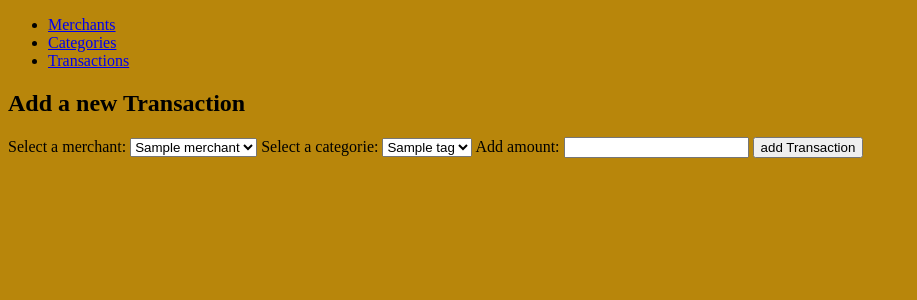
After one commit to PrinsWillem/Spending_Tracker_Project, a Flask app: page /transactions/new in a window 1280 px wide. The commit adds this page. Shown: the top 300 px of the page, without its empty margins (0-917 px from the left). Run offline with Flask 2, Linux system fonts and the light colour scheme; a database or web service that is not in the repository returns one stand-in record (values such as "Sample title"); some libraries are stand-ins or nearby versions.

Commit message:
added transaction_controller and hmtl working

```diff
--- a/app.py
+++ b/app.py
@@ -2,13 +2,13 @@ from flask import Flask, render_template
 
 from controllers.merchant_controller import merchants_blueprint
 from controllers.tag_controller import tags_blueprint
-# from controllers.transaction_controller import transactions_blueprint
+from controllers.transaction_controller import transactions_blueprint
 
 app = Flask(__name__)
 
 app.register_blueprint(merchants_blueprint)
 app.register_blueprint(tags_blueprint)
-# app.register_blueprint(transactions_blueprint)
+app.register_blueprint(transactions_blueprint)
 
 @app.route('/')
 def home():
--- /dev/null
+++ b/controllers/transaction_controller.py
@@ -0,0 +1,39 @@
+from flask import Flask, Blueprint, render_template, request, redirect
+from models.transaction import Transaction
+import repositories.transaction_repository as transaction_repository
+import repositories.merchant_repository as merchant_repository
+import repositories.tag_repository as tag_repository
+
+transactions_blueprint = Blueprint("transactions", __name__)
+
+@transactions_blueprint.route("/transactions")
+def transactions():
+    transactions = transaction_repository.select_all()
+    return render_template("transactions/index.html", transactions = transactions)
+
+# NEW
+# GET '/transactions/new'
+@transactions_blueprint.route("/transactions/new", methods=['GET'])
+def new_transaction():
+    merchants = merchant_repository.select_all()
+    tags = tag_repository.select_all()
+    return render_template("transactions/new.html", merchants = merchants, tags = tags)
+
+# NEW
+# POST '/transactions'
+@transactions_blueprint.route("/transactions", methods=['POST'])
+def create_transaction():
+    merchant_id = request.form['merchant_id']
+    tag_id = request.form['tag_id']
+    amount = request.form['number_amount']
+    merchant = merchant_repository.select(merchant_id)
+    tag = tag_repository.select(tag_id)
+    transaction = Transaction(merchant, tag, amount)
+    transaction_repository.save(transaction)
+    return redirect('/transactions')
+
+# DELETE '/transactions/<id>'
+@transactions_blueprint.route("/transactions/<id>/delete", methods=['POST'])
+def delete_transaction(id):
+    transaction_repository.delete(id)
+    return redirect('/transactions')
--- a/templates/merchants/index.html
+++ b/templates/merchants/index.html
@@ -2,6 +2,10 @@
 
 {% block content %}
 <h1>Merchants</h1>
+
+<p>
+    <a href="/merchants/new">New Merchant</a>
+</p>
 
 <table>
     <tr>
--- a/templates/tags/show.html
+++ b/templates/tags/show.html
@@ -5,7 +5,7 @@
 
 <h3>Merchant:</h3>
 <ul>
-    {% for merchant in merchans  %}
+    {% for merchant in merchants  %}
         <li> {{ merchant.name}} </li>
     {% endfor %}
 </ul>
--- /dev/null
+++ b/templates/transactions/new.html
@@ -0,0 +1,26 @@
+{% extends 'base.html' %}
+
+{% block content %}
+<h1>Add a new Transaction</h1>
+
+<form action="/transactions" method="post">
+    <label for="merchant">Select a merchant:</label>
+    <select name="merchant_id" id="merchant">
+        {% for merchant in merchants %}
+            <option value="{{ merchant.id }}">{{ merchant.name }}</option>
+        {% endfor %}
+    </select>
+
+    <label for="tag">Select a categorie:</label>
+    <select name="tag_id" id="tag">
+        {% for tag in tags  %}
+        <option value="{{ tag.id }}">{{ tag.name }}</option>
+        {% endfor %}
+    </select>
+
+    <label for="amount">Add amount:</label>
+    <input type="number" name="number_amount" id="amount">
+    <input type="submit" value="add Transaction">
+</form>
+
+{% endblock %}
```
Also changed, not shown: templates/merchants/new.html (added, +11 -0 lines), templates/transactions/index.html (added, +23 -0 lines).
